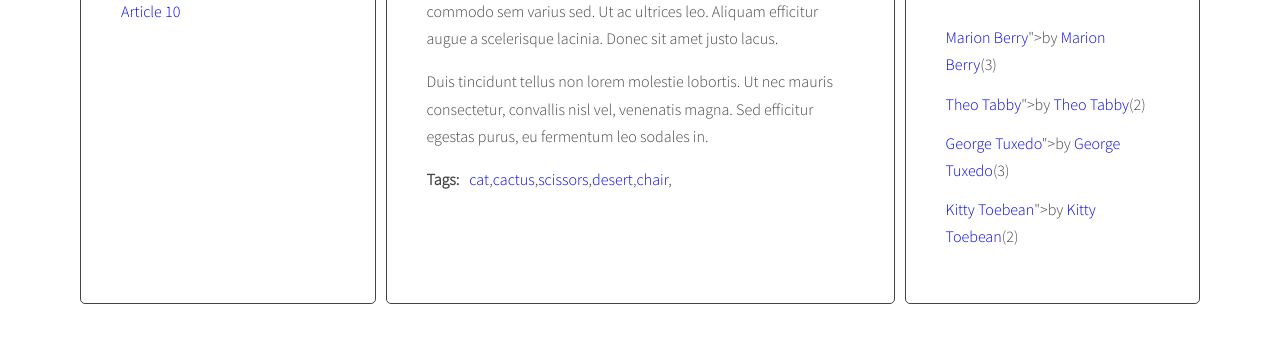
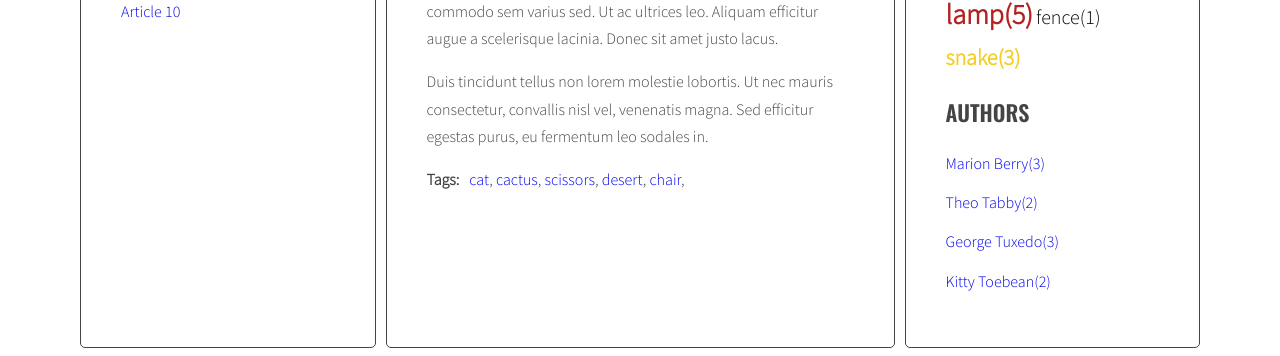
Before and after one commit to Nadina13/javascript-blog, a website: page index.html in a window 1280 px wide. Shown: the part 605-961 px from the top of the page. Before the commit the page ends 917 px from the top, so only its background shows below. Drawn offline with nearby package versions, Linux system fonts and the light colour scheme.

Commit message:
Add task 7.4

```diff
--- a/index.html
+++ b/index.html
@@ -187,5 +187,25 @@
           </main>
         </div>
       </div>
+      <script id="template-article-link" type="text/x-handlebars-template">
+        <li><a href="#{{ id }}"><span>{{ title }}</span></a></li>
+      </script>
+      <script id="template-tag-article-link" type="text/x-handlebars-template">
+        <li><a href="#tag-{{ id }}"><span>{{ title }}</span></a>, </li>
+      </script>
+      <script id="template-author-article-link" type="text/x-handlebars-template">
+        <a href="#author-{{ id }}"><span>{{ title }}</span></a>
+      </script>
+      <script id="template-tag-cloud-link" type="text/x-handlebars-template">
+        {{#each tags}}
+        <li><a href="#tag-{{ tag }}" class="{{ className }}"><span>{{ tag }}({{ count}})</span></a></li>
+        {{/each}}
+      </script>
+      <script id="template-author-tags-link" type="text/x-handlebars-template">
+        {{#each authors}}
+        <li><a href="#author{{ author }}"><span>{{ author }}({{ count }})</span></a></li>
+        {{/each}}
+      </script>
+      <script src="https://cdnjs.cloudflare.com/ajax/libs/handlebars.js/4.1.0/handlebars.min.js"></script>
       <script src="js/script.js"></script>
 </body>
--- a/js/script.js
+++ b/js/script.js
@@ -1,9 +1,17 @@
 'use strict';
 {
-  /* [done] document.getElementById('test-button').addEventListener('click', function(){
-    const links = document.querySelectorAll('.titles a');
-    console.log('links:', links);
-  });*/
+  const templates = {
+    articleLink: Handlebars.compile(document.querySelector('#template-article-link').innerHTML),
+
+    articleTagLink: Handlebars.compile(document.querySelector('#template-tag-article-link').innerHTML),
+
+    articleAuthorLink: Handlebars.compile(document.querySelector('#template-author-article-link').innerHTML),
+
+    tagCloudLink: Handlebars.compile(document.querySelector('#template-tag-cloud-link').innerHTML),
+
+    authorTagsLink: Handlebars.compile(document.querySelector('#template-author-tags-link').innerHTML)
+  }
+
 
   const titleClickHandler = function (event) {
     event.preventDefault();
@@ -73,8 +81,8 @@
       const articleTitle = article.querySelector(optTitleSelector).innerHTML;
 
       /* get the title from the title element */
-      const linkHTML = '<li><a href="#' + articleId + '"><span>' + articleTitle + '</span></a></li>';
-      console.log(linkHTML);
+      const linkHTMLData = {id: articleId, title: articleTitle};
+      const linkHTML = templates.articleLink(linkHTMLData);
 
       /* create HTML of the link */
       document.querySelector(optTitleListSelector).insertAdjacentHTML('beforeend', linkHTML);
@@ -155,8 +163,8 @@
         console.log(tag);
 
         /* generate HTML of the link */
-        const tagLinkHTML = '<li><a href="#tag-' + tag + '"><span>' + tag + '</span></a>, </li>';
-        console.log(tagLinkHTML);
+        const linkHTMLData = {id: tag, title: tag};
+        const tagLinkHTML = templates.articleTagLink(linkHTMLData);
 
         /* add generated code to html variable */
         html += tagLinkHTML;
@@ -181,7 +189,7 @@
       const tagList = document.querySelector(optTagsListSelector);
 
       /* [NEW] create variable for all links HTML code */
-      let allTagsHTML = '';
+      const allTagsData = {tags: []};
 
       /* [NEW] START LOOP: for each tag in allTags: */
       for (let tag in allTags) {
@@ -189,19 +197,21 @@
         const tagsParams = calculateTagsParams(allTags);
         console.log('tagsParams:', tagsParams);
 
-        const tagsClass = calculateTagsClass(allTags[tag], tagsParams);
-        console.log('tagLinkHTML:', tagsClass);
+        const className = calculateTagsClass(allTags[tag], tagsParams);
+        console.log('tagLinkHTML:', className);
 
-        const tagLink = `<li><a class="${tagsClass}" href="#tag-${tag}"><span>${tag}</span></a></li>`;
-        console.log(tagLink);
-
-        /* [NEW] generate code of a link and add it to allTagsHTML */
-        allTagsHTML += tagLink;
+        /* [NEW] generate code of a link and add it to allTagsData */
+        allTagsData.tags.push({
+          tag: tag,
+          count: allTags[tag],
+          className: calculateTagsClass(allTags[tag], tagsParams)
+        });
 
       /* [NEW] END LOOP: for each tag in allTags: */
       }
       /* [NEW] add HTML from allTagsHTML to tagList */
-      tagList.innerHTML = allTagsHTML;
+      tagList.innerHTML = templates.tagCloudLink(allTagsData);
+      console.log(allTagsData);
     }
   }
   generateTags();
@@ -277,13 +287,15 @@
       const authorTags = article.getAttribute('data-author');
 
       /* generate HTML of the link */
-      const authorLinkHTML = `by <a href="#author-${authorTags}"><span>${authorTags}</span></a>`;
+      const linkHTMLData = {id: authorTags, title: authorTags};
+      const authorLinkHTML = templates.articleAuthorLink(linkHTMLData);
+
 
       /* check if this link is not already in allAuthors */
-      if(!allAuthors[authorLinkHTML]){
-        allAuthors[authorLinkHTML] = 1;
+      if(!allAuthors[authorTags]){
+        allAuthors[authorTags] = 1;
       } else {
-        allAuthors[authorLinkHTML]++;
+        allAuthors[authorTags]++;
       }
 
       /* insert HTML of all the links into the tags wrapper */
@@ -295,20 +307,21 @@
     const authorList = document.querySelector(optAuthorsListSelector);
 
     /* create variable for all links HTML code */
-    let allAuthorsHTML = '';
+    let allAuthorsData = {authors: []};
 
       /*start loop for each author in allAuthors */
     for(let author in allAuthors){
 
-      /* generate code oflink and add it to allAutorsHTML */
-      const authorLink = `<li><a href="#author-${author}"><span>${author}(${allAuthors[author]})</span></a></li>`;
-      console.log(authorLink);
+      /* generate code of the link and add it to allAutorsData */
+      allAuthorsData.authors.push({
+        author: author,
+        count: allAuthors[author],
+      });
 
-      allAuthorsHTML += authorLink;
       /* and loop for each author in allAuthors */
     }
     /*add HTML form allAuthorsHTML to authorList */
-    authorList.innerHTML = allAuthorsHTML;
+    authorList.innerHTML = templates.authorTagsLink(allAuthorsData);
   }
   generateAuthors();
 
@@ -337,7 +350,7 @@
       /* end loop for eachactive author link */
     }
     /* find all author links with "href" attrbute equal to the "href" constant */
-    const authorLinks = article.querySelectorAll('a[href="' + href + '"]');
+    const authorLinks = article.querySelectorAll('a[href="' + author + '"]');
 
     /* start loop for each found author link*/
     for (let authorLink of authorLinks) {
```
